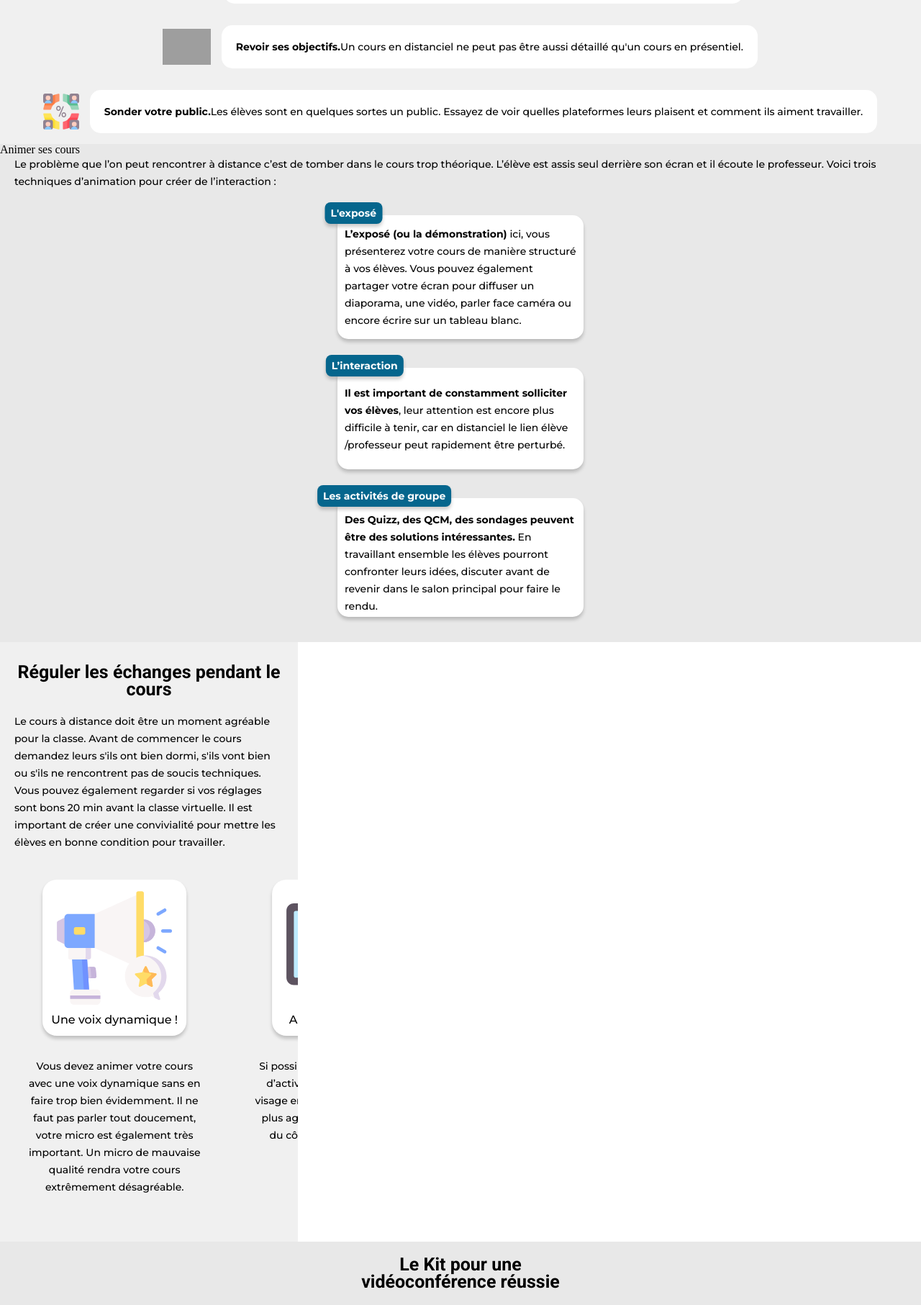
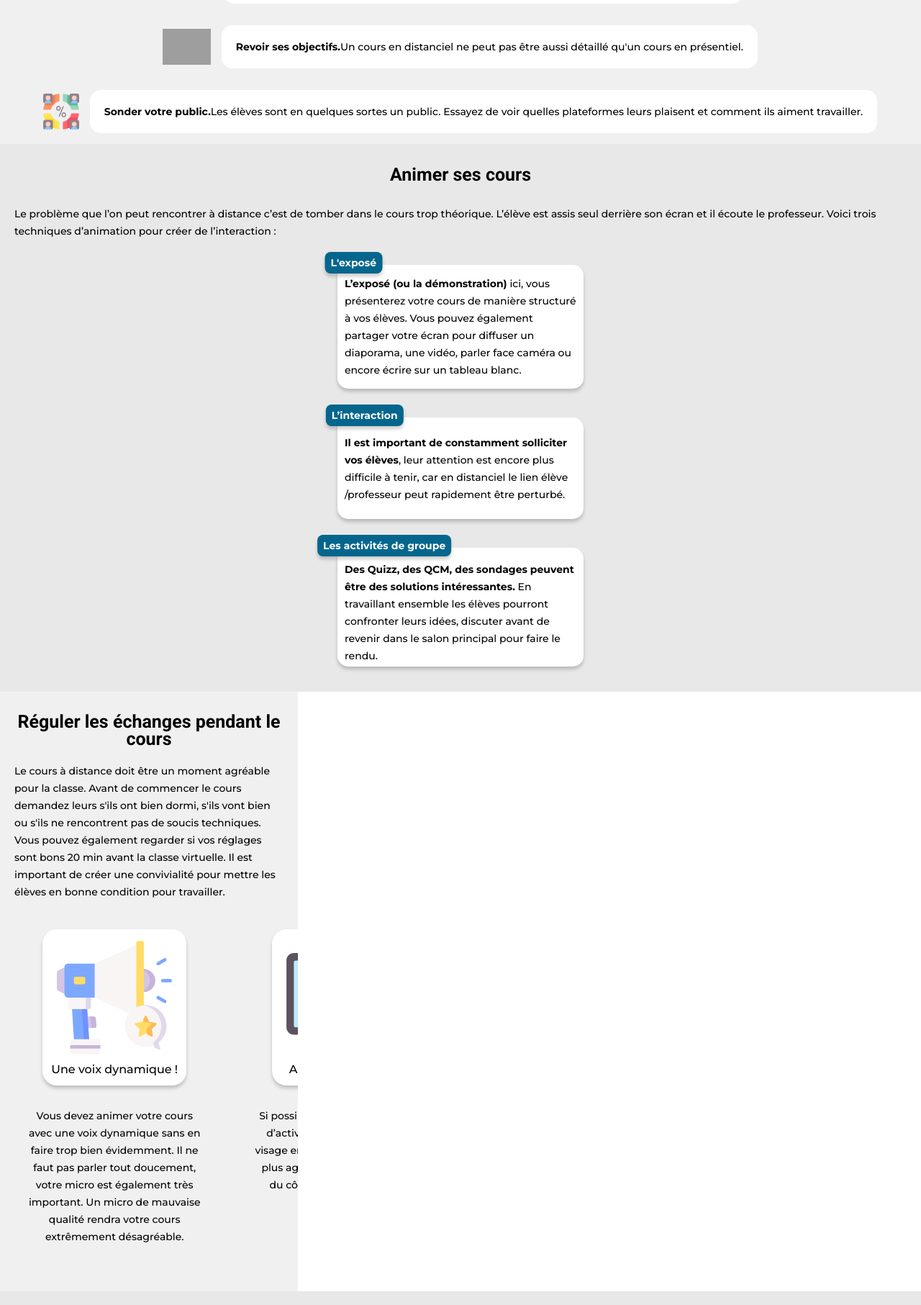
Before and after one commit to YaniMad/appforprofs, a Jekyll site: the page built from index.md, in a window 1280 px wide. Shown: the part 2172-3985 px from the top of the page at 72% size. Built offline with Jekyll 4.4.1, drawn with Linux system fonts in a browser that asks for light colours; grey boxes are pictures that could not be loaded.

Commit message:
push de la dernière chance

```diff
--- a/_includes/pages/sections/animate_your_courses.html
+++ b/_includes/pages/sections/animate_your_courses.html
@@ -1,5 +1,5 @@
-<section class="animer">
-  <h2 class="line-progress">Animer ses cours</h2>
+<section class="animer ">
+  <h2 class=" line-progress">Animer ses cours</h2>
 
   <p class="avant_section">
     Le problème que l’on peut rencontrer à distance c’est de tomber dans le
--- a/_sass/layouts/_animate_your_courses.scss
+++ b/_sass/layouts/_animate_your_courses.scss
@@ -1,7 +1,12 @@
 .animer {
   background-color: #e8e8e8;
 
-
+  h2 {
+    text-align: center;
+    font-size: $sous-titre-size;
+    font-family: $titre-font;
+    padding: 30px;
+  }
 .avant_section {
   padding-right: 20px;
   padding-left: 20px;
@@ -9,12 +14,7 @@
   font-size: $paragraphe-size;
   font-family: $paragraphe-font;
   line-height: 24px;
-  h2 {
-    text-align: center;
-    font-size: $sous-titre-size;
-    font-family: $titre-font;
-    padding: 30px;
-  }
+
 }
 
 
@@ -27,6 +27,8 @@
   margin-right: 190px;
   margin-left: 10px;
   border-radius: 5px;
+  font-size: $paragraphe-size;
+  font-family: $sous-sous-titre-font;
 }
 
 .titre_color {
```
